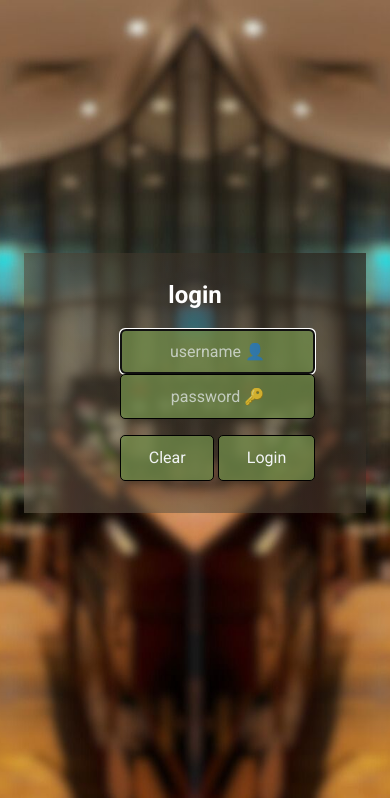
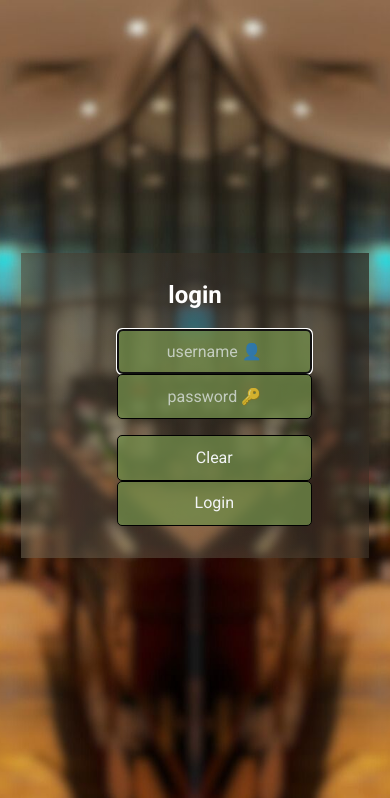
Before and after one commit to PawelKrezel/WineFinder, a Django app: page /login/ in a window 390 px wide. Shown: the top 798 px of the page. Run offline with Django 5.2, Linux system fonts and the light colour scheme; parts of the project's set-up code (start-up, migrations or seed data) failed here and were passed over; some libraries are stand-ins or nearby versions.

Commit message:
simple responsive web design implemented, needs to be improved

```diff
--- a/static/css/main.css
+++ b/static/css/main.css
@@ -10,7 +10,7 @@ source: https://github.com/PawelKrezel/WineFinder/blob/v1-partially-vibe-coded-w
 body::-webkit-scrollbar{
     display: none;
 }
-html{
+html, body{
     background-image: url('../img/bg-2.jpg');
     background-position: center;
     background-attachment: fixed;
@@ -99,3 +99,13 @@ commonStyle defines the overall colour scheme and borders of an element
 .commonGradientBackground{
     background-image: linear-gradient(51deg,#73695684, #261c14ac);
 }
+
+@media only screen and (max-width: 690px){
+    .row-1-entity,
+    .row-2-entities,
+    .row-3-entities,
+    .row-4-entities,
+    .row-5-entities{
+        grid-template-columns: auto;
+    }
+}
```
Also changed, not shown: 4 other files.
